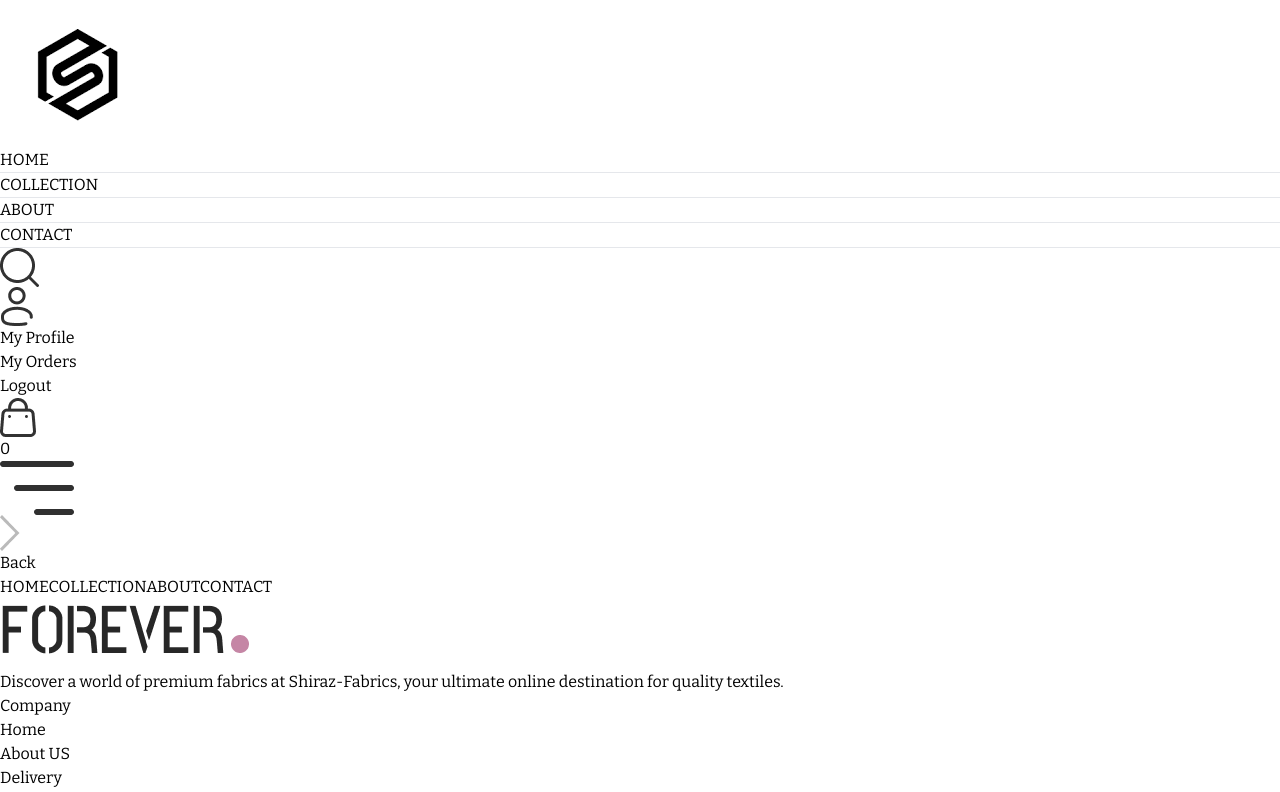
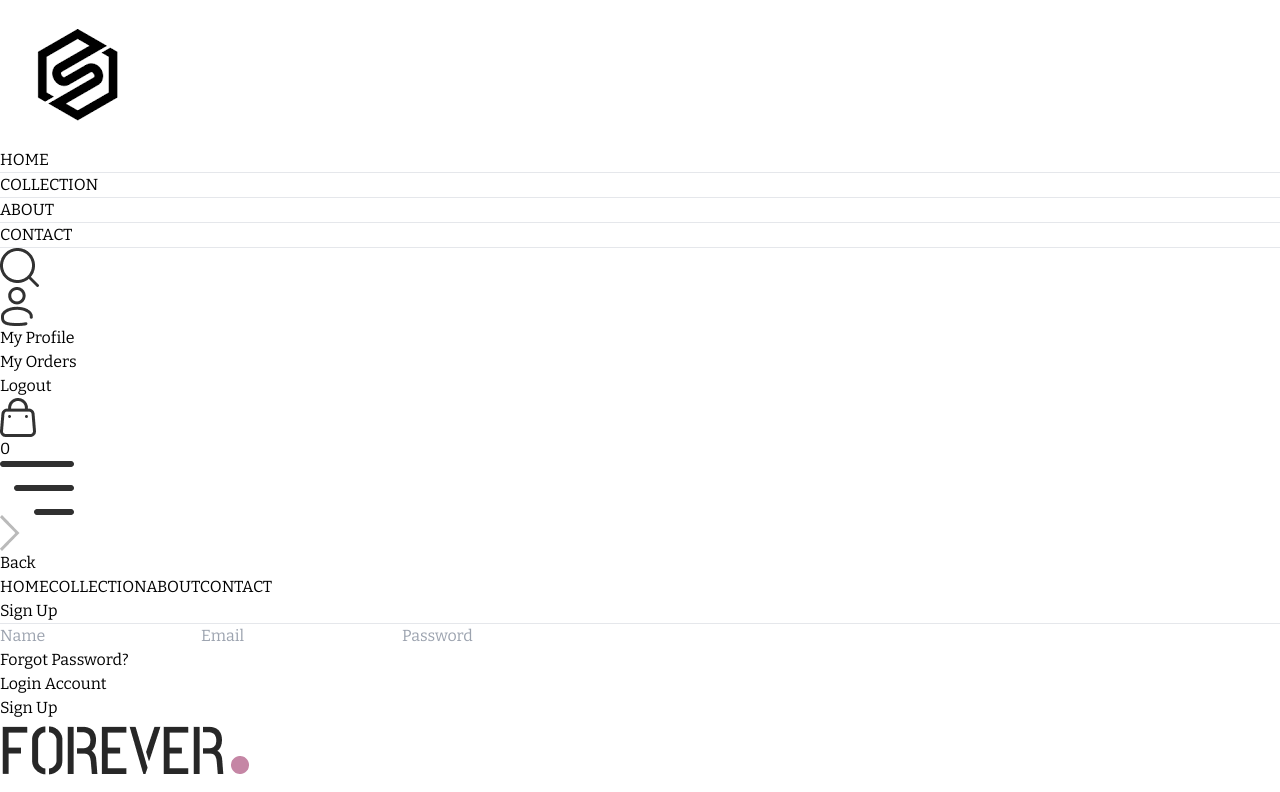
Before and after one commit to shiraz342002/Shiraze-E-Commerce-Full-Stack, a React (Vite) app in the folder Front-End/: page /login in a window 1280 px wide. Shown: the top 792 px of the page. Built offline with nearby package versions, Linux system fonts and the light colour scheme.

Commit message:
Created fully Functional Login Page

```diff
--- a/Front-End/src/App.jsx
+++ b/Front-End/src/App.jsx
@@ -11,6 +11,7 @@ import 'react-toastify/dist/ReactToastify.css';
 import Cart from './Pages/Cart'
 import PlaceOrder from './Pages/PlaceOrder'
 import Order from './Pages/Order'
+import Login from './Pages/Login'
 const App = () => {
   return (
     <div class="px-4 sm:px-6 md:px-8 lg:px-28">
@@ -24,6 +25,7 @@ const App = () => {
         <Route path='/cart'element={<Cart/>}></Route>
         <Route path='/place-order'element={<PlaceOrder/>}></Route>
         <Route path='/orders'element={<Order/>}></Route>
+        <Route path='/login'element={<Login/>}></Route>
 
       </Routes>
       <Footer/>
--- a/Front-End/src/Pages/Cart.jsx
+++ b/Front-End/src/Pages/Cart.jsx
@@ -57,7 +57,7 @@ const Cart = () => {
             <div className='w-full sm:w-[450px]'>
             <CartTotal/>
             <div className='w-full text-end'>
-            <button onClick={()=>navigate('/place-order')} className='mt-10 text-sm py-3 px-4 border-r-4  bg-black text-white'>PROCEED TO CHECKOUT</button>
+            <button onClick={()=>navigate('/place-order')} className='mt-10 text-sm py-3 px-4 border  bg-black text-white'>PROCEED TO CHECKOUT</button>
             </div>
             </div>
 
--- /dev/null
+++ b/Front-End/src/Pages/Login.jsx
@@ -0,0 +1,31 @@
+import React, { useState } from 'react'
+
+const Login = () => {
+    const [AccountStatus, setAccountStatus] = useState('Sign Up')
+    const onSubmitHandler=async(e)=>{
+        e.preventDefault();
+    }
+    return (
+        <form onSubmit={(e)=>onSubmitHandler(e)} className="flex flex-col items-center w-[90%] sm:max-w-96 m-auto mt-14 text-gray-700">
+            <div className='flex items-center gap-2 mb-2 mt-10'>
+                <p className='text-3xl'>{AccountStatus}</p>
+                <hr className='border-none h-[1.5px] w-8 bg-gray-800' />
+            </div>
+            <input required type="text" className={`w-full border px-3 py-2 my-2 border-gray-800 ${AccountStatus==='Login'?'hidden':''}`} placeholder='Name' />
+            <input required type="email" className='w-full border px-3 py-2 my-2 border-gray-800' placeholder='Email' />
+            <input required type="password" className='w-full border px-3 py-2 my-2 border-gray-800' placeholder='Password' />
+            <div className="flex justify-between text-sm font-bold w-full mt-12]">
+                <p className='cursor-pointer'>Forgot Password?</p>
+                {
+                    AccountStatus=='Login'?
+                     <p onClick={()=>setAccountStatus('Sign Up')} className='cursor-pointer'>Create Account</p>
+                     :
+                     <p onClick={()=>setAccountStatus('Login')} className='cursor-pointer'>Login Account</p>
+                }
+            </div>
+            <button className='mt-10 text-sm py-3 px-9 border  bg-black text-white'>{AccountStatus==='Login'?'Sign in':'Sign Up'}</button>
+        </form>
+    )
+}
+
+export default Login
--- a/Front-End/src/components/Navbar.jsx
+++ b/Front-End/src/components/Navbar.jsx
@@ -35,7 +35,9 @@ function Navbar() {
       <div className='flex items-center gap-5 cursor-pointer'>
         <img onClick={() => setShowSearch(true)} src={assets.search_icon} alt="Search-Icon" className='w-5' />
         <div className="group relative">
+          <Link to='/login'>
           <img src={assets.profile_icon} className='w-5 cursor-pointer' alt="" />
+          </Link>
           <div className='group-hover:block hidden absolute right-0 drop-down-menu pt-4'>
             <div className='flex flex-col gap-2 w-36 py-3 px-5 bg-slate-100 text-gray-500 rounded'>
               <p className='cursto-pointer hover:text-black'>My Profile</p>
```
